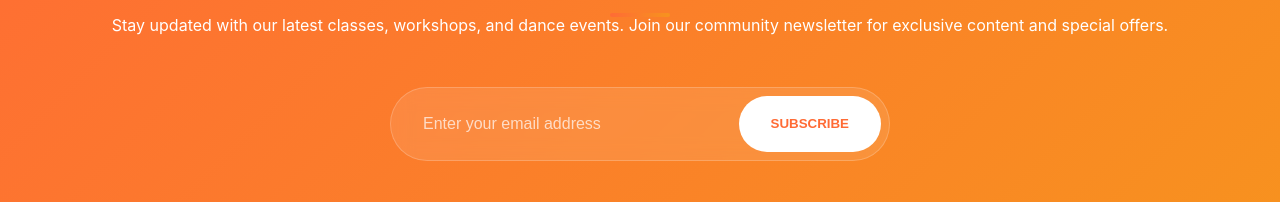
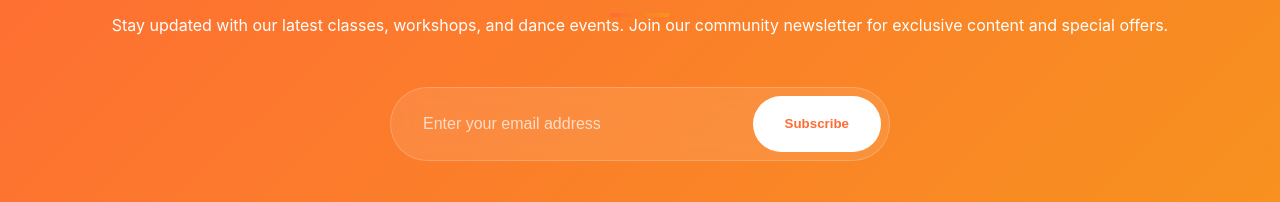
Before and after one commit to udeep-dev-0/dance_landing_page, a plain HTML site: page index.html in a window 1280 px wide. Shown: the part 5496-5698 px from the top of the page. Drawn offline with Linux system fonts and the light colour scheme.

Commit message:
Update index.html

```diff
--- a/index.html
+++ b/index.html
@@ -1196,7 +1196,7 @@
             <p class="fade-in">Stay updated with our latest classes, workshops, and dance events. Join our community newsletter for exclusive content and special offers.</p>
             <form class="subscribe-form fade-in">
                 <input type="email" class="subscribe-input" placeholder="Enter your email address">
-                <button type="submit" class="subscribe-btn">SUBSCRIBE</button>
+                <button type="submit" class="subscribe-btn">Subscribe</button>
             </form>
         </div>
     </section>
```
